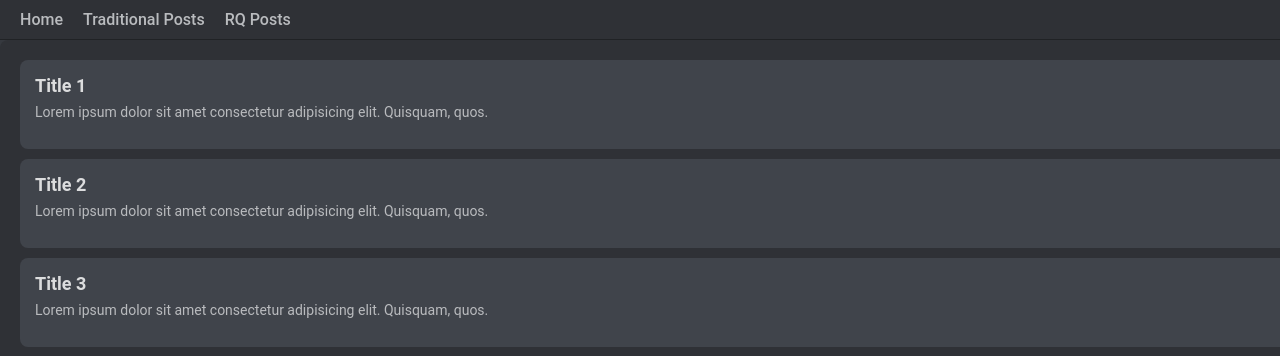
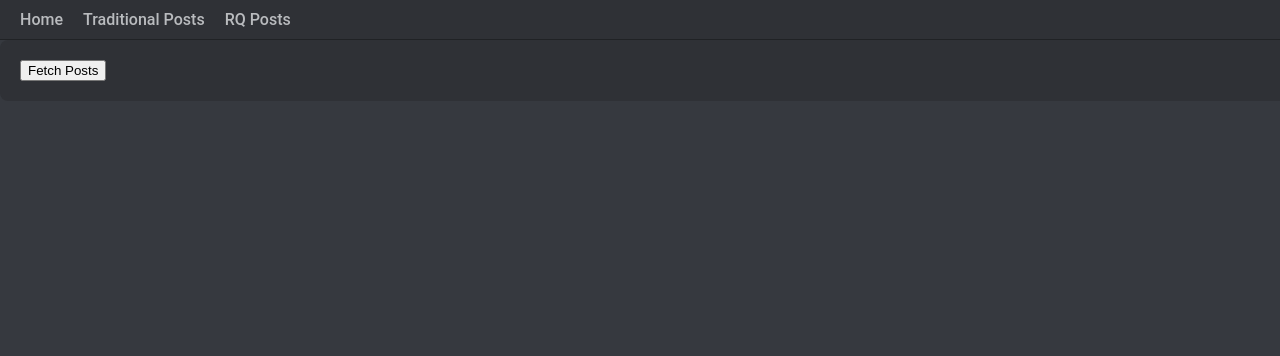
Before and after one commit to amanfangeria980/tanstack-query-learning, a React (Vite) app: page /posts-rq in a window 1280 px wide. Shown: the top 356 px of the page. Built offline with nearby package versions, Linux system fonts and the light colour scheme; data requests are answered from the project's data file.

Commit message:
feat: fetch on user click instead of automatically fetching on mount

```diff
--- a/src/components/PostsRQ.tsx
+++ b/src/components/PostsRQ.tsx
@@ -8,24 +8,21 @@ interface Post {
 }
 
 const PostsRQ = () => {
-    const { data, isLoading, isError, error } = useQuery<Post[]>({
+    const { data, isLoading, isError, error, refetch } = useQuery<Post[]>({
         queryKey: ["posts"],
         queryFn: async () => {
             const response = await axios.get("http://localhost:8000/posts");
             return response.data;
         },
-        // this is the bydefault value
-        // refetchInterval:false
-        // for polling we use this, to make api call after every 3 seconds
-        // refetchInterval: 3000,
-        // if we want to keep polling data even in the background
-        // refetchIntervalInBackground: true,
+        // enabled: false, can be added so that it doesn't fetch data on mount
+        enabled: false,
     });
     if (isLoading) return <div>Loading...</div>;
     if (isError) return <div>Error : {error.message}</div>;
     console.log(data);
     return (
         <div className="post-list">
+            <button onClick={() => refetch()}>Fetch Posts</button>
             {data?.map((post) => (
                 <div key={post.id} className="post-item">
                     <h3 className="post-title">{post.title}</h3>
```
